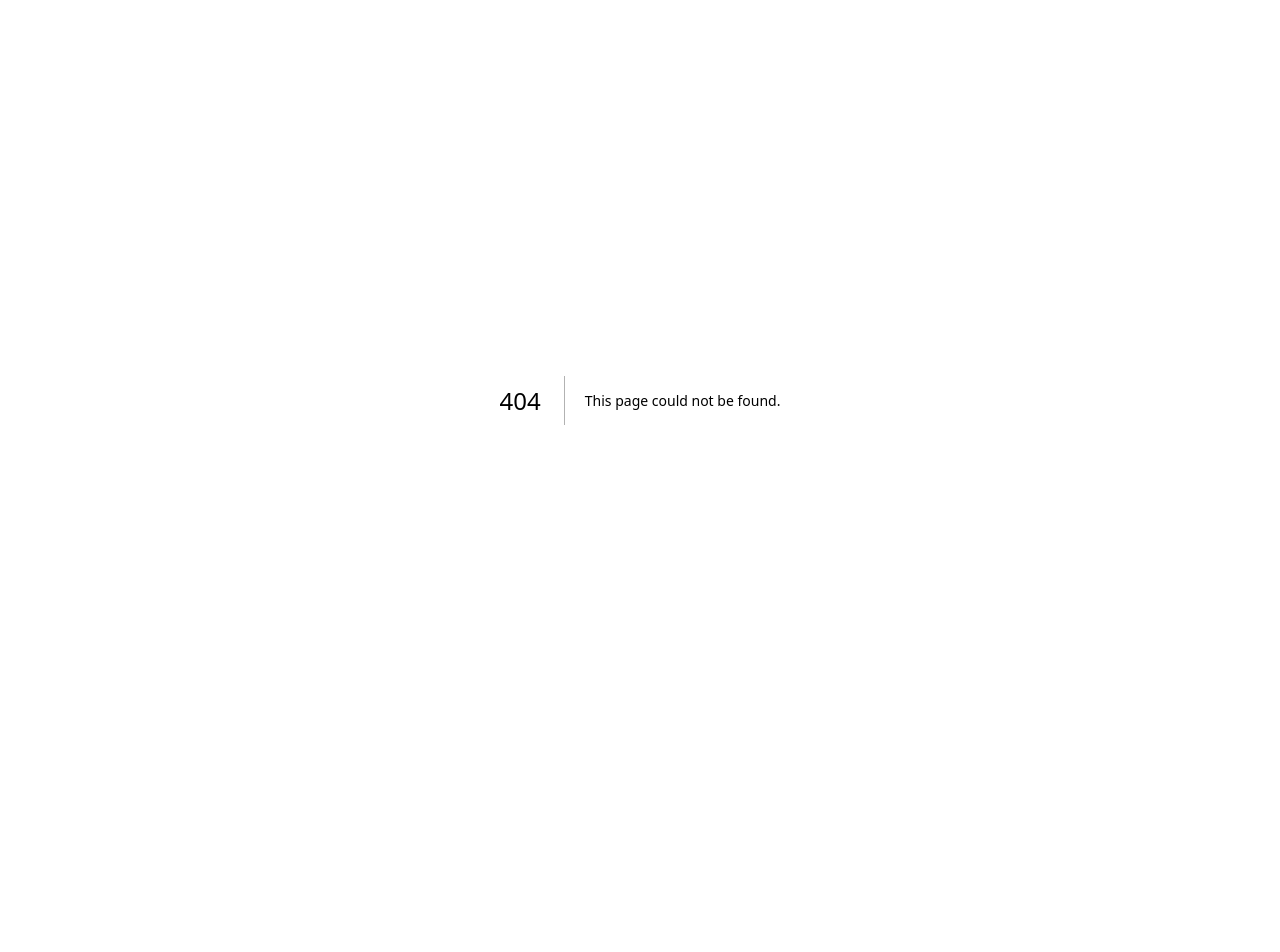
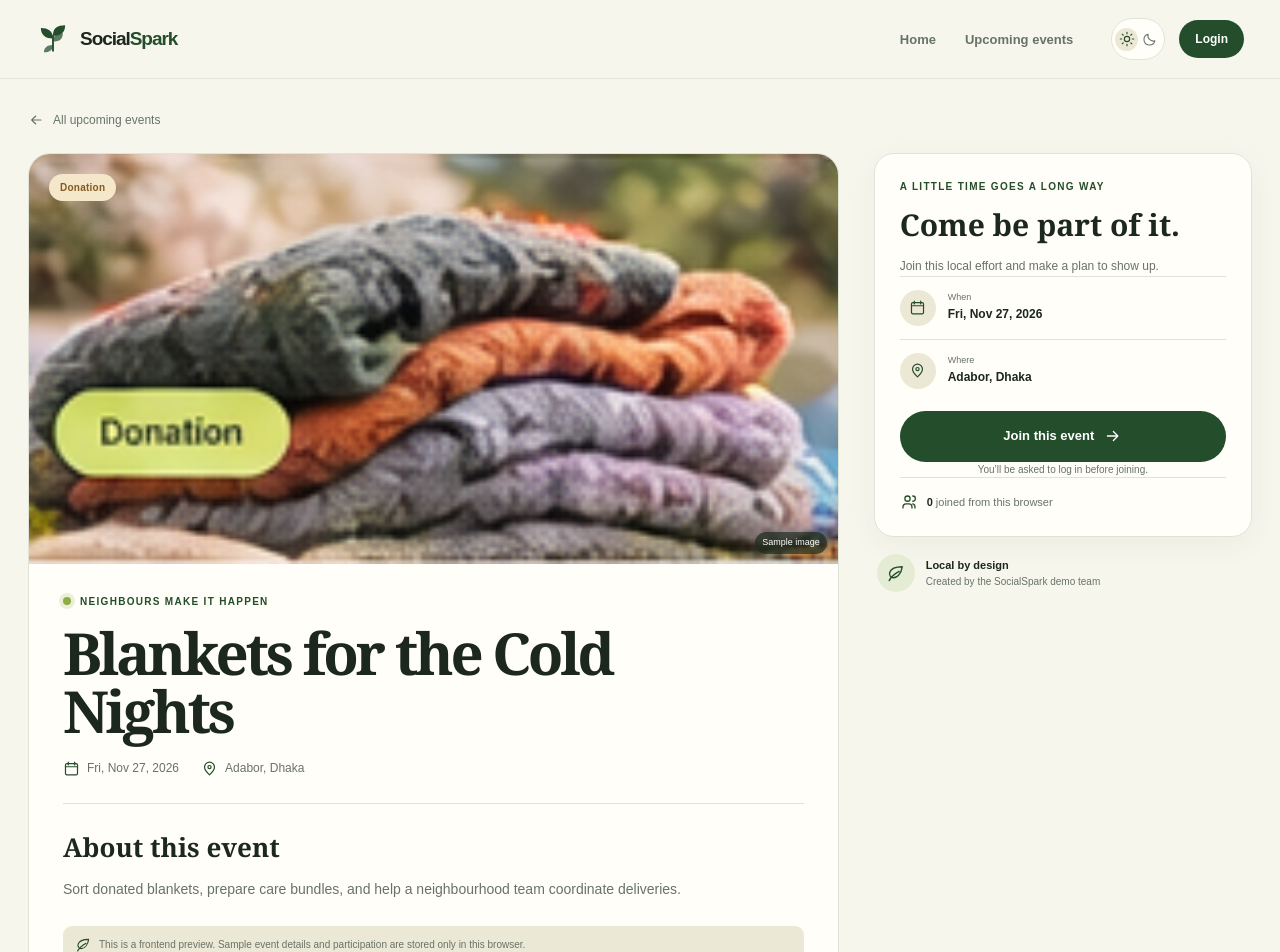
Before and after one commit to lamia96588-source/social_spark, a Next.js app: page /events/sample-blanket-drive in a window 1280 px wide. Before the commit this address had no page. Shown: the top 952 px of the page. Before the commit the page ends 800 px from the top, so only its background shows below. Built offline with nearby package versions, Linux system fonts and the light colour scheme.

Commit message:
Add public event details and local joining flow

```diff
--- /dev/null
+++ b/src/app/(public)/events/[id]/page.tsx
@@ -0,0 +1,14 @@
+import type { Metadata } from "next";
+import { Suspense } from "react";
+import { EventDetailsPage } from "@/components/pages/event-details-page";
+
+export const metadata: Metadata = { title: "Event details" };
+
+export default function Page({ params }: { params: Promise<{ id: string }> }) {
+  return <Suspense fallback={<div className="details-loading page-gutter"><div className="event-skeleton"><span /><i /><i /><i /></div></div>}><EventDetailsRoute params={params} /></Suspense>;
+}
+
+async function EventDetailsRoute({ params }: { params: Promise<{ id: string }> }) {
+  const { id } = await params;
+  return <EventDetailsPage eventId={id} />;
+}
--- /dev/null
+++ b/src/components/pages/event-details-page.tsx
@@ -0,0 +1,75 @@
+"use client";
+
+import Image from "next/image";
+import Link from "next/link";
+import { useRouter } from "next/navigation";
+import { useAppState } from "@/components/app-provider";
+import { Icon } from "@/components/icons";
+import { CategoryBadge } from "@/components/ui/badge";
+import { Button, buttonClass } from "@/components/ui/button";
+import { Card } from "@/components/ui/card";
+import { EventCard } from "@/components/event-card";
+import { formatEventDate } from "@/lib/utils";
+
+export function EventDetailsPage({ eventId }: { eventId: string }) {
+  const { ready, user, events, joins, hasJoined, joinEvent, notify, today } = useAppState();
+  const router = useRouter();
+  const event = events.find((item) => item.id === eventId);
+  const joined = hasJoined(eventId);
+  const participantCount = joins.filter((record) => record.eventId === eventId).length;
+
+  function handleJoin() {
+    if (!user) {
+      router.push(`/login?next=${encodeURIComponent(`/events/${eventId}`)}`);
+      return;
+    }
+    if (joined) return;
+    const didJoin = joinEvent(eventId);
+    if (didJoin) notify("You’re on the event list. See you there!", "success");
+  }
+
+  if (!ready) return <div className="details-loading page-gutter"><div className="event-skeleton"><span /><i /><i /><i /></div></div>;
+  if (!event) {
+    return <div className="empty-state event-not-found page-gutter"><span className="empty-state-icon"><Icon name="leaf" size={25} /></span><p className="eyebrow">Event not found</p><h1>This invitation has moved on.</h1><p>It may have been removed from this local demo. Browse the upcoming list to find another one.</p><Link className={buttonClass({ variant: "secondary" })} href="/upcoming-events">Browse upcoming events <Icon name="arrow" size={16} /></Link></div>;
+  }
+
+  return (
+    <div className="event-detail-page page-gutter">
+      <Link className="back-link" href="/upcoming-events"><Icon name="arrow" size={16} /> All upcoming events</Link>
+      <div className="event-detail-layout">
+        <article className="event-detail-main">
+          <div className="event-detail-image">
+            <Image src={event.thumbnail} alt="" fill priority sizes="(max-width: 900px) 100vw, 65vw" />
+            <CategoryBadge category={event.category} />
+            {event.isSample && <span className="sample-image-mark">Sample image</span>}
+          </div>
+          <div className="event-detail-copy">
+            <p className="eyebrow"><span className="eyebrow-dot" /> Neighbours make it happen</p>
+            <h1>{event.title}</h1>
+            <div className="detail-meta-row"><span><Icon name="calendar" size={17} /> {formatEventDate(event.date)}</span><span><Icon name="mapPin" size={17} /> {event.location}</span></div>
+            <div className="detail-copy-rule" />
+            <h2>About this event</h2>
+            <p className="event-description">{event.description}</p>
+            <p className="sample-data-note"><Icon name="leaf" size={16} /> This is a frontend preview. Sample event details and participation are stored only in this browser.</p>
+          </div>
+        </article>
+        <aside className="event-detail-aside">
+          <Card className="event-join-card">
+            <p className="eyebrow">A little time goes a long way</p>
+            <h2>Come be part of it.</h2>
+            <p>Join this local effort and make a plan to show up.</p>
+            <div className="event-place-card"><span><Icon name="calendar" size={17} /></span><p><small>When</small><strong>{formatEventDate(event.date)}</strong></p></div>
+            <div className="event-place-card"><span><Icon name="mapPin" size={17} /></span><p><small>Where</small><strong>{event.location}</strong></p></div>
+            <Button className="join-event-button" size="lg" onClick={handleJoin} disabled={joined}>{joined ? <><Icon name="check" size={18} /> You’re on the list</> : <>Join this event <Icon name="arrow" size={18} /></>}</Button>
+            <p className="join-footnote">{user ? "Your demo RSVP stays on this device." : "You’ll be asked to log in before joining."}</p>
+            <div className="join-count"><Icon name="users" size={18} /><span><strong>{participantCount}</strong> joined from this browser</span></div>
+          </Card>
+          <div className="detail-host-note"><span className="detail-host-icon"><Icon name="leaf" size={19} /></span><p><strong>Local by design</strong><span>Created by {event.isSample ? "the SocialSpark demo team" : event.createdBy}</span></p></div>
+        </aside>
+      </div>
+      <section className="related-events"><div className="related-heading"><div><p className="eyebrow">Keep the momentum</p><h2>More ways to <em>take part.</em></h2></div><Link className="text-link" href="/upcoming-events">Explore all <Icon name="arrow" size={16} /></Link></div>
+        <div className="event-grid related-grid">{events.filter((item) => item.id !== event.id && today && item.date >= today).slice(0, 3).map((item) => <EventCard key={item.id} event={item} compact />)}</div>
+      </section>
+    </div>
+  );
+}
```
